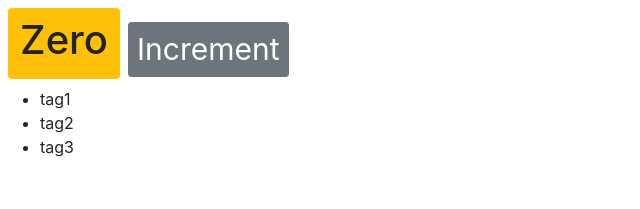
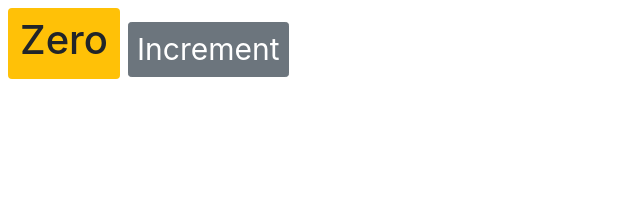
Before and after one commit to MuhtasimMusfiqZarab/react-counter-app, a React (Create React App) app: page / in a window 1280 px wide. Shown: the top 209 px of the page, without its empty margins (0-640 px from the left). Built offline with nearby package versions, Linux system fonts and the light colour scheme.

Commit message:
state change

```diff
--- a/src/components/counter.jsx
+++ b/src/components/counter.jsx
@@ -2,34 +2,34 @@ import React, { Component } from "react";
 
 class Counter extends Component {
   state = {
-    count: 0,
-    tags: ["tag1", "tag2", "tag3"]
-  }; // state is a property (set it to object) store data that the component needs
+    count: 0
+  };
 
   styles = {
     fontSize: 30,
     fontWeight: "bold"
   };
 
+  handleIncreament = () => {
+    console.log("Increament Clicked", this);
+    this.setState({ count: this.state.count + 1 });
+  };
+
   render() {
     return (
-      // here () is used for multilined return
       <div>
         <span style={this.styles} className={this.getBadgeClasses()}>
           {this.formatCount()}
         </span>
-        <button style={{ fontSize: 30 }} className="btn btn-secondary btn-sm">
+        <button
+          onClick={this.handleIncreament}
+          style={{ fontSize: 30 }}
+          className="btn btn-secondary btn-sm"
+        >
           Increment
         </button>
-        <ul>
-          {this.state.tags.map(tag => (
-            <li key={tag}>{tag}</li>
-          ))}
-        </ul>
-      </div> // we can use React.Fragment instead of div because its the child of this
+      </div>
     );
-    //line 8 and 9 is compiled to React.createElement... here h1 and button are two elements .... but for using div
-    // .. here compiled to  React.createElement(div) .
   }
 
   getBadgeClasses() {
@@ -39,8 +39,6 @@ class Counter extends Component {
   }
 
   formatCount() {
-    // return this.state.count===0 ? 'Zero' : this.state.count; instead of this
-    // using object destructering we can write:
     const { count } = this.state;
     return count === 0 ? <h1>Zero</h1> : count;
   }
```
